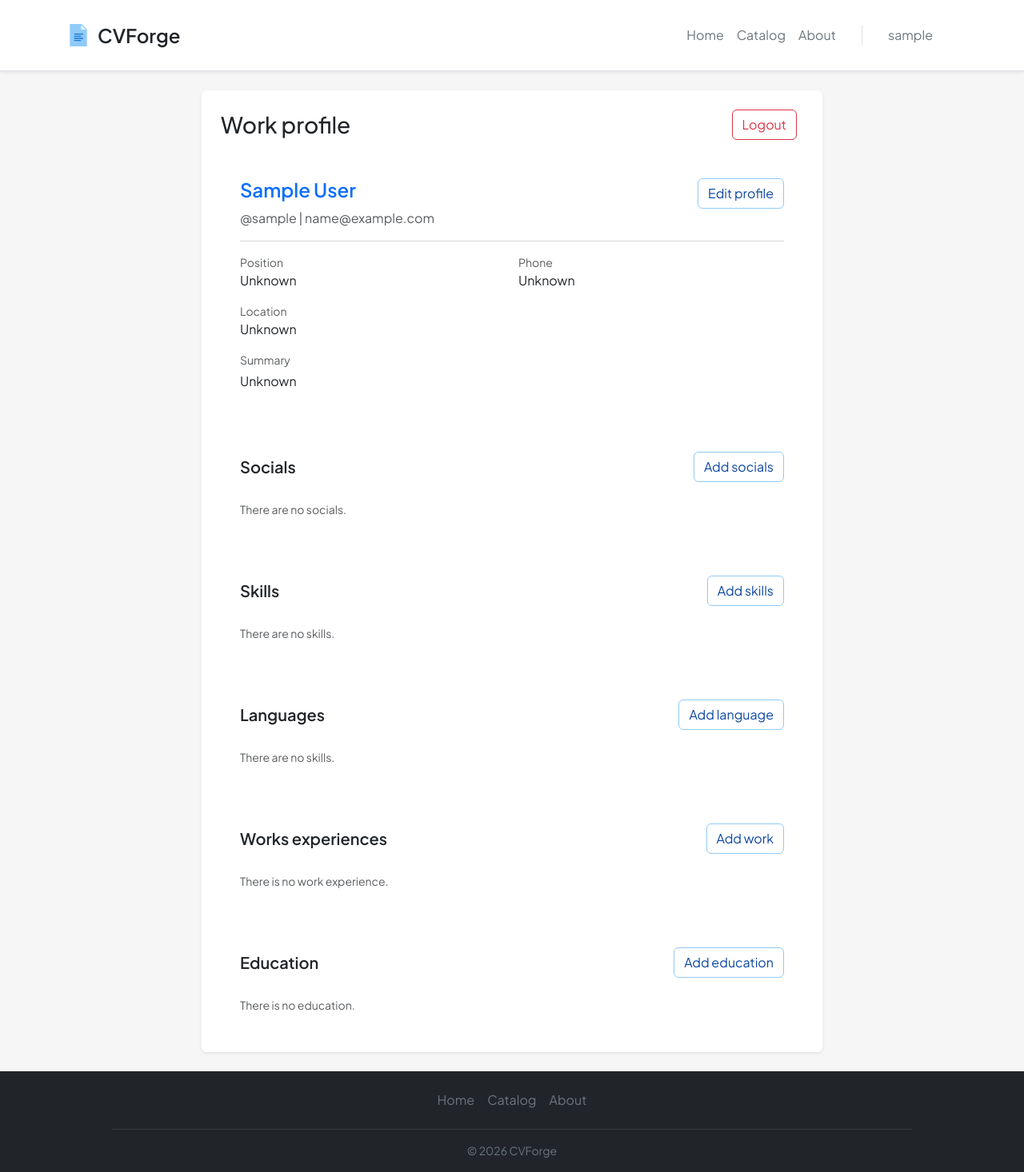
After one commit to andriihrechko/cv-forge-mate, a Django app: page /profile/ in a window 1280 px wide. The commit adds this page. Shown: the whole page at 80% size. Run offline with Django 5.2, Linux system fonts and the light colour scheme; the visitor is signed in with stand-in values (Sample User, id 1); data comes from the database, SQL or seed files in the repository; some libraries are stand-ins or nearby versions.

Commit message:
introduce profile page and data completion functionality

```diff
--- a/config/urls.py
+++ b/config/urls.py
@@ -5,4 +5,5 @@ urlpatterns = [
     path("admin/", admin.site.urls),
     path("", include("catalog.urls", namespace="catalog")),
     path("users/", include("users.urls", namespace="users")),
+    path("profile/", include("work_profile.urls", namespace="profile")),
 ]
--- a/templates/base.html
+++ b/templates/base.html
@@ -26,12 +26,12 @@
     <nav class="d-flex align-items-center">
       <div class="navbar nav me-4">
         <a href="{% url "catalog:home" %}" class="nav-link link-secondary px-2">Home</a>
-        <a href="{% url "catalog:catalog" %}" class="nav-link link-secondary px-2">Catalog</a>
+        <a href="#" class="nav-link link-secondary px-2">Catalog</a>
         <a href="{% url "catalog:about" %}" class="nav-link link-secondary px-2">About</a>
       </div>
       <div class="d-flex align-items-center border-start">
         {% if user.is_authenticated %}
-          <a href="#" class="nav-link link-secondary px-3 mx-3">{{ user.username }}</a>
+          <a href="{% url "profile:profile" %}" class="nav-link link-secondary px-3 mx-3">{{ user.username }}</a>
         {% else %}
           <a href="{% url "users:login" %}" class="nav-link link-secondary px-3 mx-3">Login</a>
           <a href="{% url "users:sign-in" %}" class="btn btn-light-blue px-3">Sign-in</a>
@@ -50,7 +50,7 @@
   <div class="container text-center">
     <nav class="nav justify-content-center">
       <a href="{% url "catalog:home" %}" class="nav-link link-secondary px-2">Home</a>
-      <a href="{% url "catalog:catalog" %}" class="nav-link link-secondary px-2">Catalog</a>
+      <a href="#" class="nav-link link-secondary px-2">Catalog</a>
       <a href="{% url "catalog:about" %}" class="nav-link link-secondary px-2">About</a>
     </nav>
     <hr class="border-secondary my-3 mx-auto" style="max-width: 1000px;">
--- /dev/null
+++ b/templates/profile/profile.html
@@ -0,0 +1,210 @@
+{% extends "base.html" %}
+{% load static %}
+
+{% block title %}Profile{% endblock %}
+
+{% block content %}
+  <div class="container py-4" style="max-width: 800px;">
+    <div class="bg-white p-4 rounded shadow-sm">
+      <div class="d-flex justify-content-between align-items-center mb-4">
+        <h2 class="h3 mb-0 text-dark">Work profile</h2>
+        <form action="{% url "users:logout" %}" method="post">
+          {% csrf_token %}
+          <button type="submit" class="btn btn-outline-danger mx-2">Logout</button>
+        </form>
+      </div>
+
+      <div class="card mb-4 border-0">
+        <div class="card-body p-4">
+          <div class="d-flex justify-content-between align-items-start gap-3">
+            <div>
+              <h4 class="card-title text-primary fw-semibold mb-1">
+                {% if profile.user.first_name or profile.user.last_name %}
+                  {{ profile.user.first_name }} {{ profile.user.last_name }}
+                {% else %}
+                  Unknown name, update your profile
+                {% endif %}
+              </h4>
+            </div>
+            <a href="{% url "profile:profile-update" %}" class="btn btn-outline-light-blue">Edit profile</a>
+          </div>
+
+          <p class="text-muted mb-3">@{{ profile.user.username }}
+            | {{ profile.user.email|default:"Unknown email" }}</p>
+          <hr class="text-muted opacity-25">
+
+          <div class="row g-3">
+            <div class="col-sm-6">
+              <small class="text-muted d-block">Position</small>
+              <span class="text-dark">{{ profile.desired_position|default:"Unknown" }}</span>
+            </div>
+            <div class="col-sm-6">
+              <small class="text-muted d-block">Phone</small>
+              <span class="text-dark">{{ profile.phone_number|default:"Unknown" }}</span>
+            </div>
+            <div class="col-sm-6">
+              <small class="text-muted d-block">Location</small>
+              <span class="text-dark">{{ profile.location|default:"Unknown" }}</span>
+            </div>
+          </div>
+
+          <div class="mt-3">
+            <small class="text-muted d-block mb-1">Summary</small>
+            <p class="text-dark mb-1">{{ profile.summary|default:"Unknown" }}</p>
+          </div>
+        </div>
+      </div>
+
+      <div class="card mb-4 border-0">
+        <div class="card-body p-4">
+          <div class="d-flex justify-content-between align-items-center gap-3 mb-4">
+            <h5 class="fw-semibold text-dark mb-0">Socials</h5>
+            <a href="#" class="btn btn-outline-light-blue">Add socials</a>
+          </div>
+          {% if profile.socials.all %}
+            <div class="row gy-4">
+              {% for social in profile.socials.all %}
+                <div class="col-6">
+                  <div class="mb-0">
+                    <small class="text-muted d-block mb-1">
+                      {{ social.get_type_display }}
+                      <a href="#" class="link-primary text-decoration-none ms-3">Edit</a>
+                      <a href="#" class="link-danger text-decoration-none ms-1">Delete</a>
+                    </small>
+                    <p class="text-dark mb-0">{{ social.link }}</p>
+                  </div>
+                </div>
+              {% endfor %}
+            </div>
+          {% else %}
+            <p class="text-muted small mb-0">There are no socials.</p>
+          {% endif %}
+        </div>
+      </div>
+
+      <div class="card mb-4 border-0">
+        <div class="card-body p-4">
+          <div class="d-flex justify-content-between align-items-center gap-3 mb-4">
+            <h5 class="fw-semibold text-dark mb-0">Skills</h5>
+            <a href="#" class="btn btn-outline-light-blue">Add skills</a>
+          </div>
+
+          {% if profile.skills.all %}
+            <div class="row gy-4">
+              {% for skill in profile.skills.all %}
+                <div class="col-6">
+                  <div class="mb-0">
+                    <small class="text-muted d-block mb-1">
+                      {{ skill.get_type_display }}
+                      <a href="#" class="link-primary text-decoration-none ms-3">Edit</a>
+                      <a href="#" class="link-danger text-decoration-none ms-2">Delete</a>
+                    </small>
+                    <p class="text-dark mb-0">{{ skill.experience }} Year</p>
+                  </div>
+                </div>
+              {% endfor %}
+            </div>
+          {% else %}
+            <p class="text-muted small mb-0">There are no skills.</p>
+          {% endif %}
+        </div>
+      </div>
+
+      <div class="card mb-4 border-0">
+        <div class="card-body p-4">
+          <div class="d-flex justify-content-between align-items-center gap-3 mb-4">
+            <h5 class="fw-semibold text-dark mb-0">Languages</h5>
+            <a href="#" class="btn btn-outline-light-blue">Add language</a>
+          </div>
+
+          {% if profile.languages.all %}
+            <div class="row gy-4">
+              {% for language in profile.languages.all %}
+                <div class="col-6">
+                  <div class="mb-0">
+                    <small class="text-muted d-block mb-1">
+                      {{ language.get_language_display }}
+                      <a href="#" class="link-primary text-decoration-none ms-3">Edit</a>
+                      <a href="#" class="link-danger text-decoration-none ms-1">Delete</a>
+                    </small>
+                    <p class="text-dark mb-0">{{ language.get_level_display }}</p>
+                  </div>
+                </div>
+              {% endfor %}
+            </div>
+          {% else %}
+            <p class="text-muted small mb-0">There are no skills.</p>
+          {% endif %}
+        </div>
+      </div>
+
+      <div class="card mb-4 border-0">
+        <div class="card-body p-4">
+          <div class="d-flex justify-content-between align-items-center gap-3 mb-4">
+            <h5 class="fw-semibold text-dark mb-0">Works experiences</h5>
+            <a href="#" class="btn btn-outline-light-blue">Add work</a>
+          </div>
+
+          {% if profile.works.all %}
+            {% for work in profile.works.all %}
+              <div class="{% if not forloop.last %}mb-4 border-bottom pb-4{% else %}mb-0{% endif %}">
+                <div class="d-flex justify-content-between align-items-start flex-wrap gap-1">
+                  <p class="text-muted d-block mb-2">
+                    <span class="text-primary fw-semibold">{{ work.company }}</span>, {{ work.position }}
+                    <a href="#" class="link-primary text-decoration-none ms-3 small">Edit</a>
+                    <a href="#" class="link-danger text-decoration-none ms-1 small">Delete</a>
+                  </p>
+                  <small class="text-muted">
+                    {{ work.started_at|date:"M Y" }} -
+                    {% if work.ended_at %}
+                      {{ work.ended_at|date:"M Y" }}
+                    {% else %}
+                      Now
+                    {% endif %}
+                  </small>
+                </div>
+                <p class="text-dark mb-0">{{ work.description }}</p>
+              </div>
+            {% endfor %}
+          {% else %}
+            <p class="text-muted small mb-0">There is no work experience.</p>
+          {% endif %}
+        </div>
+      </div>
+
+      <div class="card mb-0 border-0">
+        <div class="card-body p-4">
+          <div class="d-flex justify-content-between align-items-center gap-3 mb-4">
+            <h5 class="fw-semibold text-dark mb-0">Education</h5>
+            <a href="#" class="btn btn-outline-light-blue">Add education</a>
+          </div>
+
+          {% if profile.educations.all %}
+            {% for edu in profile.educations.all %}
+              <div class="{% if not forloop.last %}mb-3 border-bottom pb-3{% else %}mb-0{% endif %}">
+                <div class="d-flex justify-content-between align-items-start flex-wrap gap-1">
+                  <p class="text-muted mb-1">
+                    <span class="text-primary fw-semibold">{{ edu.institution }}</span>, {{ edu.degree }}
+                    <a href="#" class="link-primary text-decoration-none ms-3 small">Edit</a>
+                    <a href="#" class="link-danger text-decoration-none ms-1 small">Delete</a>
+                  </p>
+                  <small class="text-muted">
+                    {{ edu.started_at|date:"Y" }} -
+                    {% if edu.ended_at %}
+                      {{ edu.ended_at|date:"Y" }}
+                    {% else %}
+                      Now
+                    {% endif %}
+                  </small>
+                </div>
+                <p class="text-dark mb-0">{{ edu.specialty }}</p>
+              </div>
+            {% endfor %}
+          {% else %}
+            <p class="text-muted small mb-0">There is no education.</p>
+          {% endif %}
+        </div>
+      </div>
+    </div>
+  </div>
+{% endblock %}
--- a/templates/users/login.html
+++ b/templates/users/login.html
@@ -3,7 +3,7 @@
 {% block title %}Login{% endblock %}
 
 {% block content %}
-  <div class="container d-flex justify-content-center">
+  <div class="container d-flex justify-content-center py-4">
     <div class="card p-4 shadow-sm border-0 w-100" style="max-width: 700px;">
       <h2 class="fw-bold mb-5">Login</h2>
       <div class="d-grid gap-2 mb-4">
--- a/templates/users/signin.html
+++ b/templates/users/signin.html
@@ -3,7 +3,7 @@
 {% block title %}Sign-in{% endblock %}
 
 {% block content %}
-  <div class="container d-flex justify-content-center">
+  <div class="container d-flex justify-content-center py-4">
     <div class="card p-4 shadow-sm border-0 w-100" style="max-width: 700px;">
       <h2 class="fw-bold mb-5">Sign-in</h2>
       <div class="d-grid gap-2 mb-4">
--- /dev/null
+++ b/work_profile/urls.py
@@ -0,0 +1,10 @@
+from django.urls import path
+
+from work_profile.views import ProfileView, ProfileUpdateView
+
+urlpatterns = [
+    path("", ProfileView.as_view(), name="profile"),
+    path("update/", ProfileUpdateView.as_view(), name="profile-update")
+]
+
+app_name = "profile"
--- a/work_profile/views.py
+++ b/work_profile/views.py
@@ -1,3 +1,44 @@
-from django.shortcuts import render
+from django.contrib.auth.mixins import LoginRequiredMixin
+from django.shortcuts import redirect
+from django.views.generic import TemplateView, DetailView
 
-# Create your views here.
+from work_profile.forms import UserDataForm, WorkProfileForm
+from work_profile.models import WorkProfile
+
+
+class ProfileView(LoginRequiredMixin, DetailView):
+    model = WorkProfile
+    template_name = "profile/profile.html"
+    context_object_name = "profile"
+
+    def get_object(self, queryset=None):
+        profile, created = WorkProfile.objects.get_or_create(user=self.request.user)
+
+        if not created:
+            profile = WorkProfile.objects.prefetch_related(
+                "socials", "skills", "languages", "educations", "works"
+            ).get(pk=profile.pk)
+
+        return profile
+
+
+class ProfileUpdateView(LoginRequiredMixin, TemplateView):
+    template_name = "profile/profile_update.html"
+
+    def get(self, request, *args, **kwargs):
+        user_form = UserDataForm(instance=self.request.user)
+        profile_form = WorkProfileForm(instance=self.request.user.workprofile)
+        return self.render_to_response(
+            context={"user_form": user_form, "profile_form": profile_form}
+        )
+
+    def post(self, request, *args, **kwargs):
+        user_form = UserDataForm(request.POST, instance=self.request.user)
+        profile_form = WorkProfileForm(request.POST, instance=self.request.user.workprofile)
+        if user_form.is_valid() and profile_form.is_valid():
+            user_form.save()
+            profile_form.save()
+            return redirect("profile:profile")
+        return self.render_to_response(
+            context={"user_form": user_form, "profile_form": profile_form}
+        )
```
Also changed, not shown: config/settings.py (+27 -2 lines), templates/profile/profile_item_create.html (added, +16 -0 lines), templates/profile/profile_item_update.html (added, +16 -0 lines), templates/profile/profile_update.html (added, +23 -0 lines), work_profile/forms.py (added, +19 -0 lines), work_profile/models.py (+10 -4 lines), static/images/user-default.svg (added), work_profile/migrations/0002_alter_workprofile_desired_position_and_more.py (added), work_profile/migrations/0003_alter_educationexperience_options_and_more.py (added), work_profile/migrations/0004_alter_workprofile_summary.py (added).
